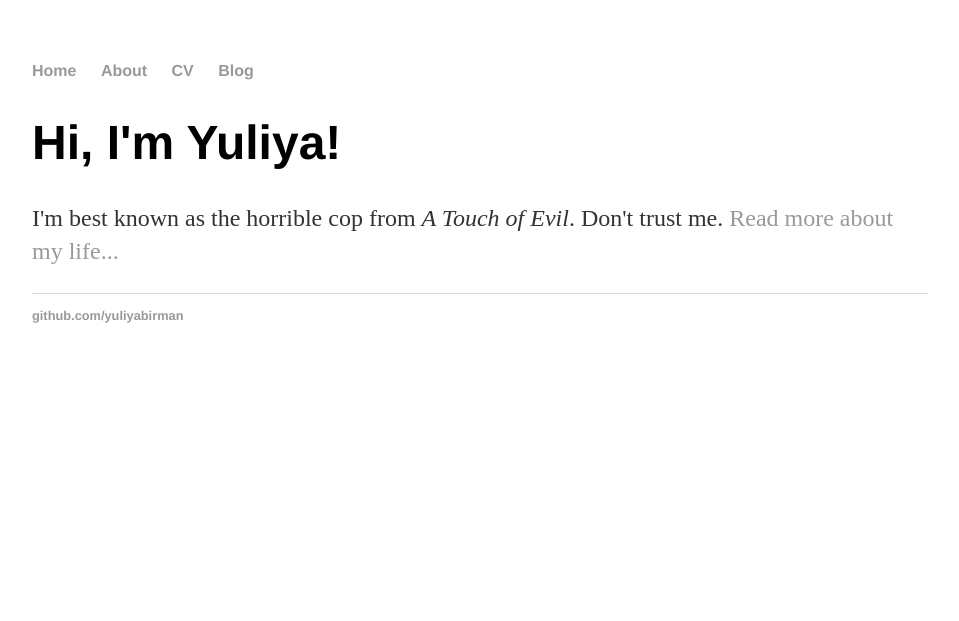
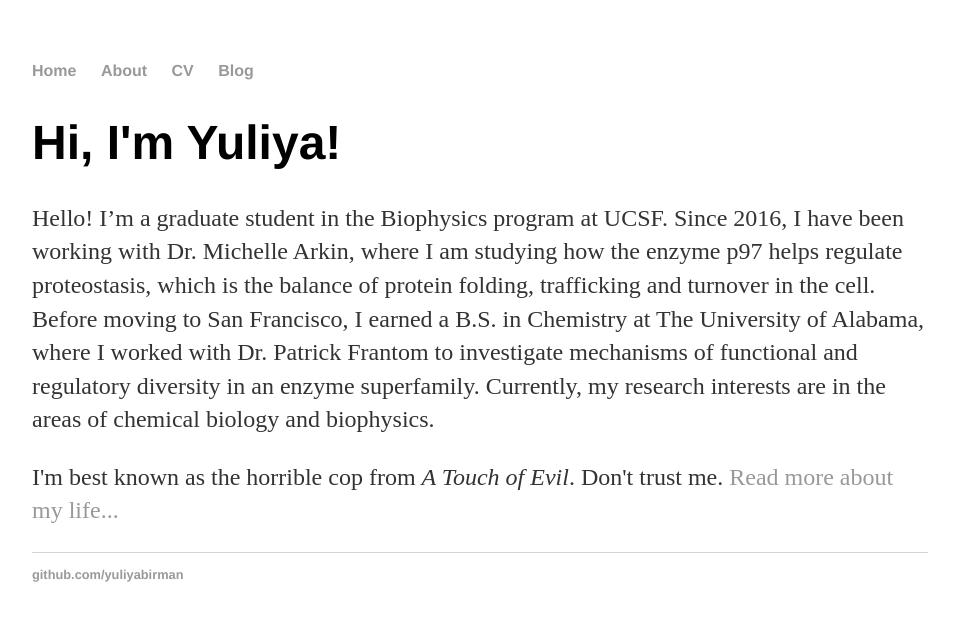
Before and after one commit to yuliyabirman/yuliyabirman.github.io, a Jekyll site: the page built from index.html, in a window 1280 px wide. Shown: the top 621 px of the page, without its empty margins (160-1119 px from the left). Built offline with Jekyll 4.4.1, drawn with Linux system fonts in a browser that asks for light colours.

Commit message:
Update index.html

```diff
--- a/index.html
+++ b/index.html
@@ -5,5 +5,7 @@ title: Yuliya Birman
 
 		<div class="blurb">
 			<h1>Hi, I'm Yuliya!</h1>
+      <p> Hello! I’m a graduate student in the Biophysics program at UCSF. Since 2016, I have been working with Dr. Michelle Arkin, where I am studying how the enzyme p97 helps regulate proteostasis, which is the balance of protein folding, trafficking and turnover in the cell. Before moving to San Francisco, I earned a B.S. in Chemistry at The University of Alabama, where I worked with Dr. Patrick Frantom to investigate mechanisms of functional and regulatory diversity in an enzyme superfamily. Currently, my research interests are in the areas of chemical biology and biophysics. </p>
+
 			<p>I'm best known as the horrible cop from <em>A Touch of Evil</em>. Don't trust me. <a href="/about">Read more about my life...</a></p>
 		</div>
```
